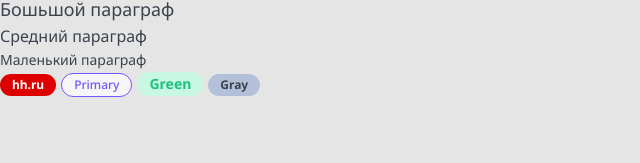
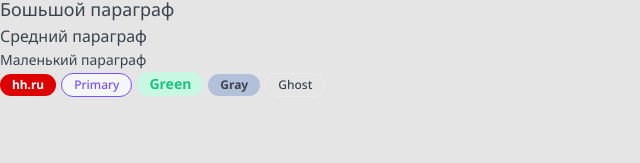
Before and after one commit to egoryan8/owl-top, a Next.js app: page / in a window 1280 px wide. Shown: the part 129-292 px from the top of the page, without its empty margins (0-640 px from the left). Built offline with nearby package versions, Linux system fonts and the light colour scheme.

Commit message:
fix: ghost tag

```diff
--- a/components/Tag/Tag.tsx
+++ b/components/Tag/Tag.tsx
@@ -9,7 +9,7 @@ const Tag = ({ size, color, href, children, className, ...props }: TagProps): JS
       className={cn(styles.tag, className, {
         [styles.s]: size === 's',
         [styles.m]: size === 'm',
-        [styles.ghots]: color === 'ghost',
+        [styles.ghost]: color === 'ghost',
         [styles.red]: color === 'red',
         [styles.green]: color === 'green',
         [styles.gray]: color === 'gray',
--- a/pages/index.tsx
+++ b/pages/index.tsx
@@ -26,6 +26,9 @@ export default function Home(): JSX.Element {
       <Tag size="s" color="gray">
         Gray
       </Tag>
+      <Tag size="s" color="ghost">
+        Ghost
+      </Tag>
     </>
   );
 }
```
